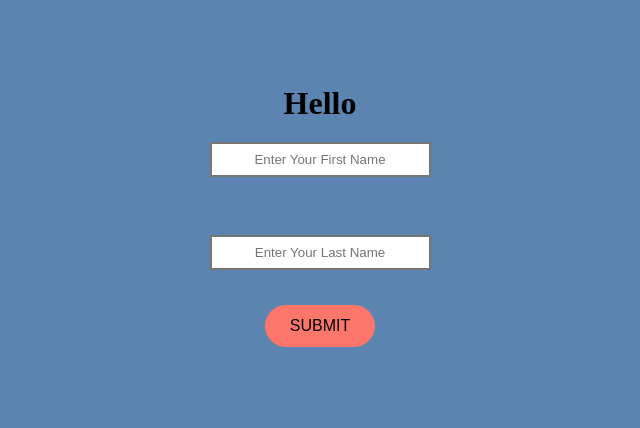
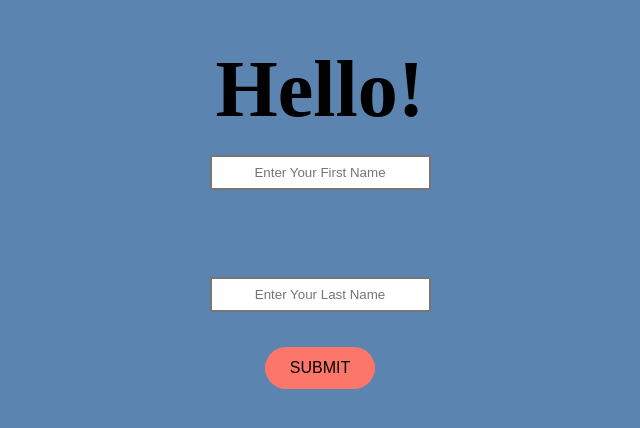
Before and after one commit to Jahanzaib0070/calculator, a React (Create React App) app: page / in a window 1280 px wide. Shown: the part 184-612 px from the top of the page, without its empty margins (320-960 px from the left). Built offline with nearby package versions, Linux system fonts and the light colour scheme; a web font is replaced by a local one.

Commit message:
Update App.js

```diff
--- a/src/App.js
+++ b/src/App.js
@@ -23,15 +23,18 @@ const App = () => {
   }
   return(
     <>
+    <div className="main">
       <form onSubmit ={saveText}>
-        <div>
-          <h1 id="text1">Hello {`${firstName} ${lastName}`}</h1>
+          <div className="form1">
+            <h1 id="text1">{`Hello! ${firstName} ${lastName}`}</h1>
             <input className="inputText" type="text" placeholder="Enter Your First Name" onChange={newText} value={name}/>
             <br />
             <input className="inputText" type="text" placeholder="Enter Your Last Name" onChange={newTexttwo} value={lName}/>
             <button type="submit" >Submit</button>
           </div>
         </form>
+    </div>
+
     </>
   );
 }
```
Lines whose indentation alone changed are shown as unchanged.
